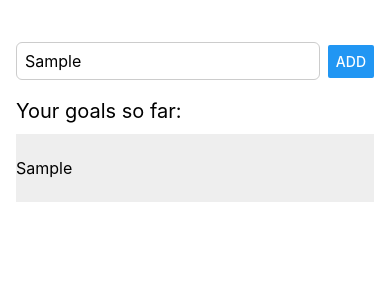
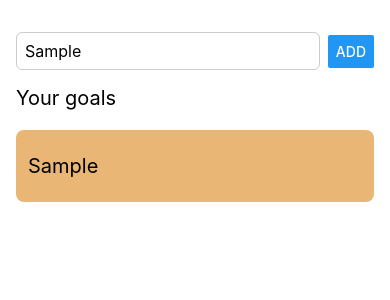
Before and after one commit to VictorMLima98/react_native_course, a React Native app: screen / in a window 390 px wide. Both pictures are taken after typing "Sample" into the empty fields and a click on the button "ADD". Shown: the top 300 px of the page. Built offline with nearby package versions, Linux system fonts and the light colour scheme.

Commit message:
Revamp style

```diff
--- a/App.js
+++ b/App.js
@@ -32,12 +32,23 @@ export default function App() {
 				<Button title="Add" onPress={addGoalHandler} />
 			</View>
 
+			<View style={styles.goalsLabelContainer}>
+				<Text style={{
+					fontSize: 20
+				}}>
+					Your goals
+				</Text>
+			</View>
+
 			<View style={styles.goalsContainer}>
-				<Text style={{
-					fontSize: 20,
-					marginBottom: 8
-				}}>Your goals so far:</Text>
-				{goals.map((goal, index) => <Text style={styles.goalItem} key={index}>{goal}</Text>)}
+
+				{goals.map((goal, index) => (
+					<View key={index} style={styles.goalItem}>
+						<Text style={styles.goalText}>
+							{goal}
+						</Text>
+					</View>
+				))}
 			</View>
 		</View>
 	);
@@ -46,15 +57,19 @@ export default function App() {
 const styles = StyleSheet.create({
 	appContainer: {
 		flex: 1,
-		paddingTop: 24,
+		paddingTop: 32,
 		paddingHorizontal: 16
 	},
 
 	inputContainer: {
-		flex: 1,
 		flexDirection: 'row',
 		justifyContent: 'space-between',
 		alignItems: 'center',
+		marginBottom: 16,
+	},
+
+	goalsLabelContainer: {
+		marginBottom: 16,
 	},
 
 	goalInput: {
@@ -68,13 +83,18 @@ const styles = StyleSheet.create({
 	},
 
 	goalsContainer: {
-		flex: 10,
+		marginBottom: 1,
 	},
 
 	goalItem: {
 		paddingVertical: 24,
-		marginVertical: 3,
-		backgroundColor: '#eee',
-		fontSize: 16
+		paddingHorizontal: 12,
+		marginVertical: 4,
+		backgroundColor: '#eab676',
+		borderRadius: 8,
+	},
+
+	goalText: {
+		fontSize: 20
 	}
 });
```
